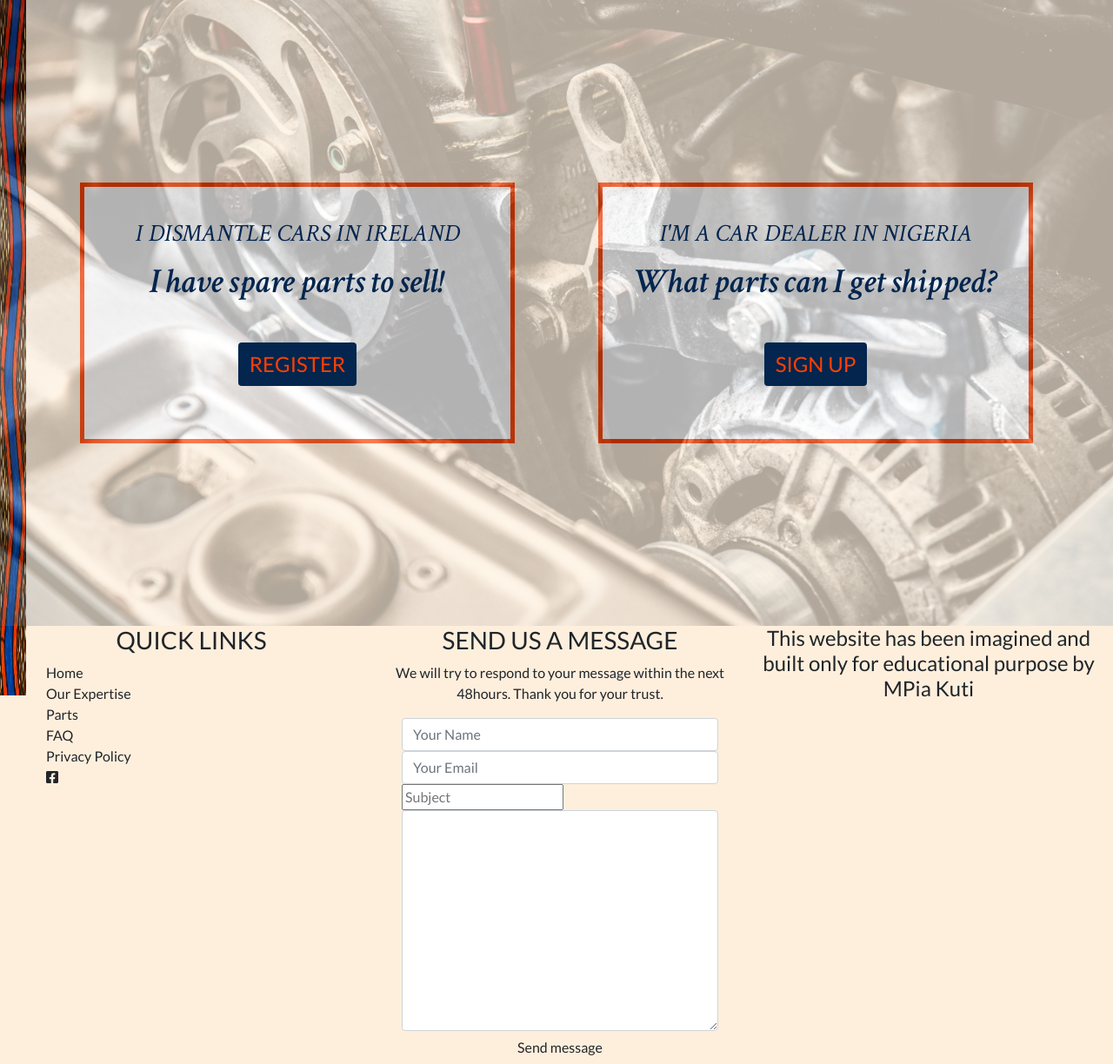
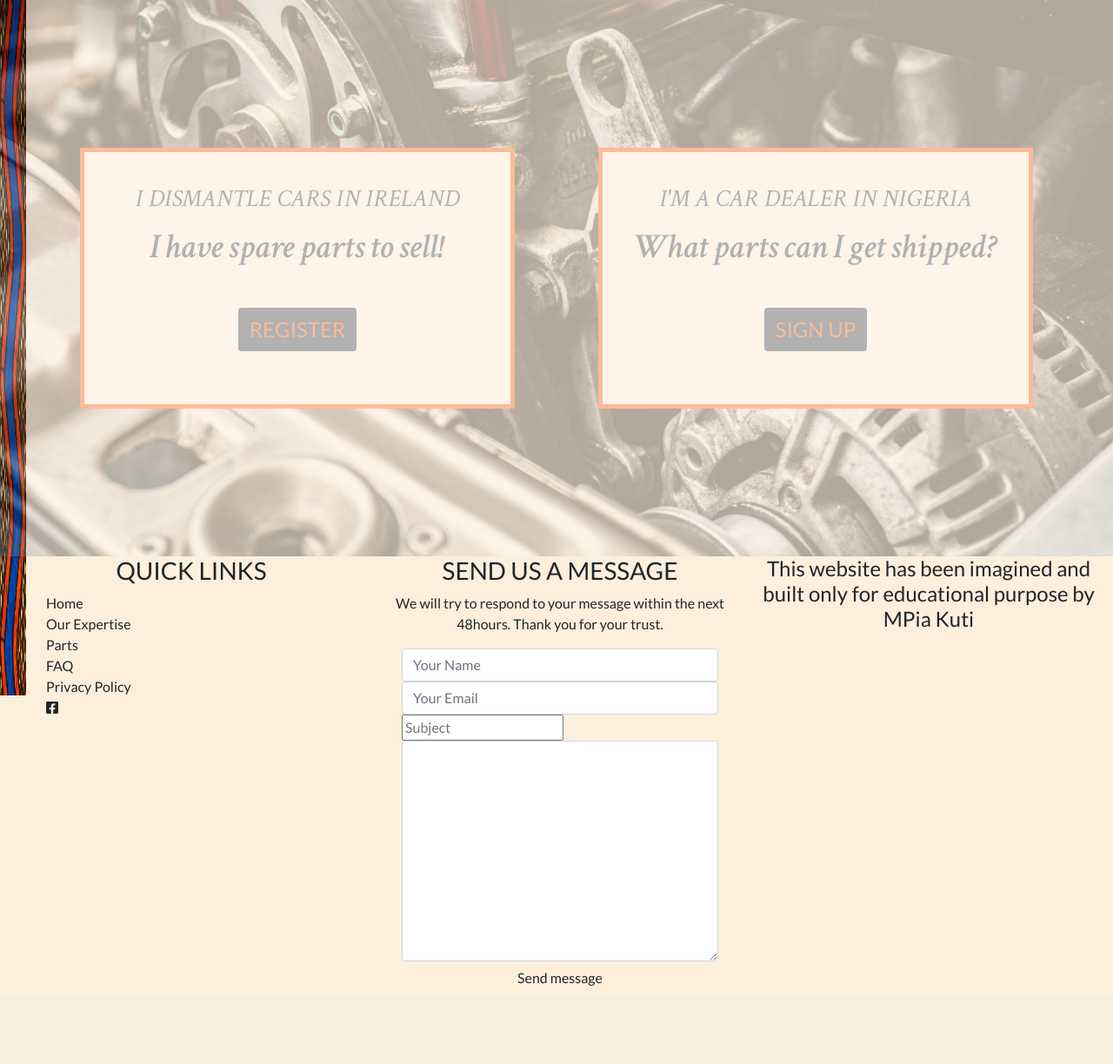
Before and after one commit to mkuti/corklagos-venture, a Django app: page / in a window 1280 px wide. Shown: the part 126-1350 px from the top of the page at 87% size. After the commit the page ends 1260 px from the top, so only its background shows below. Run offline with Django 3.2, Linux system fonts and the light colour scheme; some libraries are stand-ins or nearby versions.

Commit message:
Fixed background image

```diff
--- a/home/templates/index.html
+++ b/home/templates/index.html
@@ -4,6 +4,38 @@
 {% block content %}
 
 <section id="home-img">
+    <div class="row pt-md-0 call-section justify-content-center text-center text-oxford">
+            <div class="col-6-md mx-md-5 my-5 bg-white call-container">
+                <div class="row">
+                    <div class="col-12">
+                        <h3 class="call-header text-uppercase">I dismantle cars in Ireland</h3>
+                    </div>
+                    <div class="col-12">
+                        <p class="call-content">I have spare parts to sell!</p>
+                    </div>
+                    <div class="col-12">
+                        <a class="btn btn-home bg-oxford text-wheel text-uppercase" href="">Register</a>
+                    </div>
+                </div>
+            </div>
+            <div class="col-6-md mx-md-5 my-5 bg-white call-container">
+                <div class="row">
+                    <div class="col-12">
+                        <h3 class="call-header text-uppercase">I'm a car dealer in Nigeria</h3>
+                    </div>
+                    <div class="col-12">
+                        <p class="call-content">What parts can I get shipped?</p>
+                    </div>
+                    <div class="col-12">
+                        <a class="btn btn-home bg-oxford text-wheel text-uppercase" href="">Sign Up</a>
+                    </div>
+                </div>
+            </div>
+        </div>
+</section>
+
+
+<!--<section id="home-img">
     <div class="container-fluid img-container">
         <div class="img-item"></div>
         <div class="row pt-md-0 call-section justify-content-center text-center text-oxford">
@@ -35,6 +67,6 @@
             </div>
         </div>
     </div>
-</section>
+</section>-->
 
 {% endblock %}
--- a/static/css/style.css
+++ b/static/css/style.css
@@ -15,6 +15,7 @@ html {
 }
 
 body {
+
     background-color: #feefdd;
     font-family: "Lato", sans-serif;
 }
@@ -118,37 +119,19 @@ li {
 
 /* home background image, code inspired from https://bootstrapmade.com/demo/Company/ */
 #home-img {
+    display: flex;
+	flex-direction: column;
+	justify-content: center;
     width: 100%;
-    min-height: 90vh;
-    max-height: 300vh;
-    overflow: hidden;
-    position: relative;
-}
-
-#home-img .img-container, #home-img .img-item {
-  background-size: cover;
-  background-position: center;
-  background-repeat: no-repeat;
-  position: absolute;
-  top: 0;
-  right: 0;
-  left: 0;
-  bottom: 0;
-}
-
-.img-container {
-    display: flex;
-    flex-direction: column;
-    justify-content: center;
-}
-
-.img-item {
-    background-image: url(../images/engine.jpg);
+	min-height: 350px;
+	height: 150vh;
+	background: url(../images/engine.jpg) no-repeat center center;
+    background-size: cover;
     opacity: 0.3;
 }
 
 .call-section {
-    padding-top: 320px;
+    padding-top: 100px;
 }
 
 .call-container {
@@ -169,10 +152,8 @@ call-container .call-content {
     font-weight: 600;
 }
 
-/* media queries */
-
-@media (min-width: 375px) {
-    .call-section {
-    padding-top: 120px;
+@media (min-width: 375px){
+    #home-img {
+        height: 80vh;
+    }
 }
-}
--- a/templates/base.html
+++ b/templates/base.html
@@ -26,14 +26,13 @@
 
 <nav class="navbar navbar-expand-lg text-center bg-oxford">
 
-<!--  Show this only on mobile to medium screens  -->
+  <!-- Show this only on mobile to medium screens -->
   <a class="navbar-brand d-lg-none" href=""><img class="logo" src="{% static 'images/logo.png' %}" alt="Logo" width="150" height="100"></a>
 
   <button class="navbar-toggler" type="button" data-toggle="collapse" data-target="#navbarToggle" aria-controls="navbarToggle" aria-expanded="false" aria-label="Toggle navigation">
     <span class="fas fa-road bg-wheel"></span>
   </button>
 
-<!--  Use flexbox utility classes to change how the child elements are justified  -->
   <div class="collapse navbar-collapse justify-content-around" id="navbarToggle">
 
     <ul class="navbar-nav nav-fill w-100">
@@ -46,7 +45,7 @@
       <li class="nav-item">
         <a class="nav-link" href="#">Spare Parts</a>
       </li>
-      <!--   Show this only lg screens and up   -->
+       <!-- Show this only lg screens and up -->
       <li class="navbar-brand m-0 d-none d-lg-block">
         <a href=""><img id="logo-lg" src="{% static 'images/logo.png' %}" alt="Logo" width="150" height="100"></a>
       </li>
```
